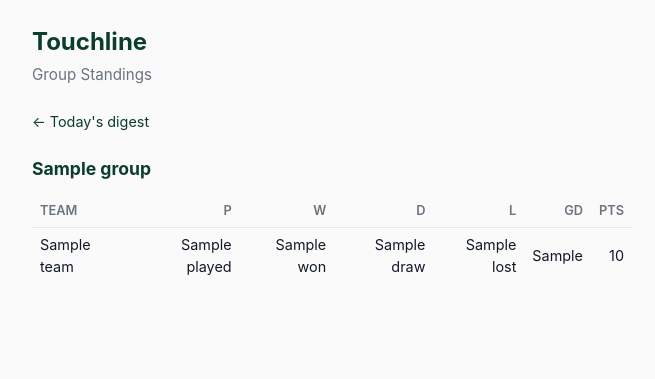
After one commit to kaushikb9/fiveaside, a FastAPI app: template src/terrace/web/templates/standings.html in a window 1280 px wide. The commit adds this page. Shown: the top 379 px of the page, without its empty margins (308-963 px from the left). Run offline with FastAPI, Linux system fonts and the light colour scheme; the template is opened without the code that fills it: most values are stand-ins (such as "Sample title", 1, 10 or a date in 2020).

Commit message:
nightshift: Standings/groups view: World Cup group tables on the web app, updated from the same source client
I have enough context. Here's the work order.

---

# Work Order — Standings/groups view on the web app

## 1. Goal
A `/standings` page on the web app shows the World Cup group tables (one table per group, ordered by position), fetched from the same football-data.org client, with a link from the digest page.

## 2. Scope
Files to create/change:
- `src/terrace/sources/base.py` — add `StandingsResult` container + `StandingsSource` protocol.
- `src/terrace/sources/football_data.py` — add `fetch_standings(competition="WC")` + `_parse_standings`.
- `src/terrace/web/app.py` — add `GET /standings` route.
- `src/terrace/web/templates/standings.html` — **new** template (reuse digest's PWA head/style).
- `src/terrace/web/templates/digest.html` — add a single nav link to `/standings`.
- `tests/fixtures/football_data/wc_standings.json` — **new** recorded fixture.
- `tests/test_football_data.py` — parse test + one failure-mode test.
- `tests/test_web.py` — route render test + degraded-banner test; extend `_FakeSource` with `fetch_standings`.
- `README.md` — one line noting the `/standings` page.

Thin-slice deferrals (do NOT build): no CLI standings command, no markdown/digest-core changes, no client-side recompute of tables (trust the API ordering), no knockout/bracket stages.

## 3. Approach
- **Reuse the existing `Standing` model** (`core/models.py`) unchanged — it already has `competition, group, position, team, played, won, draw, lost, points, goals_for, goals_against` + `goal_differ

```diff
--- a/src/terrace/web/app.py
+++ b/src/terrace/web/app.py
@@ -10,7 +10,8 @@ from fastapi.staticfiles import StaticFiles
 from fastapi.templating import Jinja2Templates
 
 from terrace.core.digest import build_digest
-from terrace.sources.base import MatchSource
+from terrace.core.models import Standing
+from terrace.sources.base import MatchSource, StandingsSource
 from terrace.sources.football_data import FootballDataClient
 
 WEB_DIR = Path(__file__).parent
@@ -19,7 +20,7 @@ TEMPLATES_DIR = WEB_DIR / "templates"
 
 
 def create_app(
-    source: MatchSource | None = None,
+    source: MatchSource | StandingsSource | None = None,
     *,
     now_fn: Callable[[], datetime] | None = None,
 ) -> FastAPI:
@@ -55,6 +56,25 @@ def create_app(
             },
         )
 
+    @app.get("/standings")
+    def standings_page(request: Request):
+        res = source.fetch_standings("WC")  # type: ignore[union-attr]
+        groups: dict[str, list[Standing]] = {}
+        for s in res.standings:
+            key = s.group or "Unknown"
+            groups.setdefault(key, []).append(s)
+        # Sort each group's rows by position ascending.
+        groups = {k: sorted(v, key=lambda x: x.position) for k, v in sorted(groups.items())}
+        return templates.TemplateResponse(
+            request,
+            "standings.html",
+            {
+                "groups": groups,
+                "degraded": not res.ok,
+                "error": res.error,
+            },
+        )
+
     @app.get("/manifest.webmanifest")
     def manifest():
         return FileResponse(
--- a/src/terrace/web/templates/digest.html
+++ b/src/terrace/web/templates/digest.html
@@ -128,6 +128,10 @@
       <p>{{ digest.digest_date.strftime("%A, %d %B %Y") }}</p>
     </header>
 
+    <nav style="margin-bottom:1.5rem;font-size:0.9rem;">
+      <a href="/standings" style="color:var(--accent);text-decoration:none;">Group Standings →</a>
+    </nav>
+
     {% if degraded %}
     <div class="banner">⚠️ Some data was unavailable: {{ error }}</div>
     {% endif %}
--- /dev/null
+++ b/src/terrace/web/templates/standings.html
@@ -0,0 +1,163 @@
+<!DOCTYPE html>
+<html lang="en">
+<head>
+  <meta charset="utf-8">
+  <meta name="viewport" content="width=device-width, initial-scale=1, viewport-fit=cover">
+  <title>Touchline — Group Standings</title>
+
+  <link rel="manifest" href="/manifest.webmanifest">
+  <meta name="theme-color" content="#0b3d2e">
+  <meta name="apple-mobile-web-app-capable" content="yes">
+  <meta name="apple-mobile-web-app-title" content="Touchline">
+  <meta name="apple-mobile-web-app-status-bar-style" content="black-translucent">
+  <link rel="apple-touch-icon" href="/static/icons/icon-192.png">
+
+  <style>
+    :root {
+      color-scheme: light dark;
+      --accent: #0b3d2e;
+      --muted: #6b7280;
+      --border: #e5e7eb;
+    }
+    * { box-sizing: border-box; }
+    body {
+      margin: 0;
+      font-family: -apple-system, BlinkMacSystemFont, "Segoe UI", Roboto, Helvetica, Arial,
+        sans-serif;
+      line-height: 1.5;
+      color: #111827;
+      background: #fafafa;
+    }
+    main {
+      max-width: 640px;
+      margin: 0 auto;
+      padding: 1.5rem 1.25rem 4rem;
+    }
+    header h1 {
+      font-size: 1.5rem;
+      margin: 0 0 0.25rem;
+      color: var(--accent);
+    }
+    header p {
+      margin: 0 0 1.5rem;
+      color: var(--muted);
+      font-size: 0.95rem;
+    }
+    .banner {
+      background: #fff7ed;
+      border: 1px solid #fdba74;
+      color: #92400e;
+      border-radius: 0.5rem;
+      padding: 0.75rem 1rem;
+      margin-bottom: 1.5rem;
+      font-size: 0.9rem;
+    }
+    section {
+      margin-bottom: 2rem;
+    }
+    section h2 {
+      font-size: 1.1rem;
+      margin: 0 0 0.75rem;
+      color: var(--accent);
+    }
+    .empty {
+      color: var(--muted);
+      font-style: italic;
+      margin: 0;
+    }
+    nav {
+      margin-bottom: 1.5rem;
+      font-size: 0.9rem;
+    }
+    nav a {
+      color: var(--accent);
+      text-decoration: none;
+    }
+    nav a:hover {
+      text-decoration: underline;
+    }
+    table.standings {
+      width: 100%;
+      border-collapse: collapse;
+      font-size: 0.9rem;
+    }
+    table.standings th,
+    table.standings td {
+      padding: 0.4rem 0.5rem;
+      text-align: right;
+      border-bottom: 1px solid var(--border);
+    }
+    table.standings th:first-child,
+    table.standings td:first-child {
+      text-align: left;
+    }
+    table.standings thead th {
+      color: var(--muted);
+      font-weight: 600;
+      font-size: 0.8rem;
+      text-transform: uppercase;
+    }
+    table.standings tbody tr:last-child td {
+      border-bottom: none;
+    }
+  </style>
+
+  <script>
+    if ("serviceWorker" in navigator) {
+      window.addEventListener("load", () => {
+        navigator.serviceWorker.register("/sw.js");
+      });
+    }
+  </script>
+</head>
+<body>
+  <main>
+    <header>
+      <h1>Touchline</h1>
+      <p>Group Standings</p>
+    </header>
+
+    <nav><a href="/">← Today's digest</a></nav>
+
+    {% if degraded %}
+    <div class="banner">⚠️ Some data was unavailable: {{ error }}</div>
+    {% endif %}
+
+    {% if not groups %}
+    <p class="empty">Standings not available yet.</p>
+    {% else %}
+    {% for group_name, rows in groups.items() %}
+    <section>
+      <h2>{{ group_name }}</h2>
+      <table class="standings">
+        <thead>
+          <tr>
+            <th>Team</th>
+            <th>P</th>
+            <th>W</th>
+            <th>D</th>
+            <th>L</th>
+            <th>GD</th>
+            <th>Pts</th>
+          </tr>
+        </thead>
+        <tbody>
+          {% for row in rows %}
+          <tr>
+            <td>{{ row.team.name }}</td>
+            <td>{{ row.played }}</td>
+            <td>{{ row.won }}</td>
+            <td>{{ row.draw }}</td>
+            <td>{{ row.lost }}</td>
+            <td>{{ row.goal_difference }}</td>
+            <td>{{ row.points }}</td>
+          </tr>
+          {% endfor %}
+        </tbody>
+      </table>
+    </section>
+    {% endfor %}
+    {% endif %}
+  </main>
+</body>
+</html>
```
Also changed, not shown: src/terrace/sources/base.py (+20 -1 lines), src/terrace/sources/football_data.py (+55 -2 lines), tests/fixtures/football_data/wc_standings.json (added, +41 -0 lines), tests/test_football_data.py (+139 -1 lines), tests/test_web.py (+203 -3 lines), README.md.
